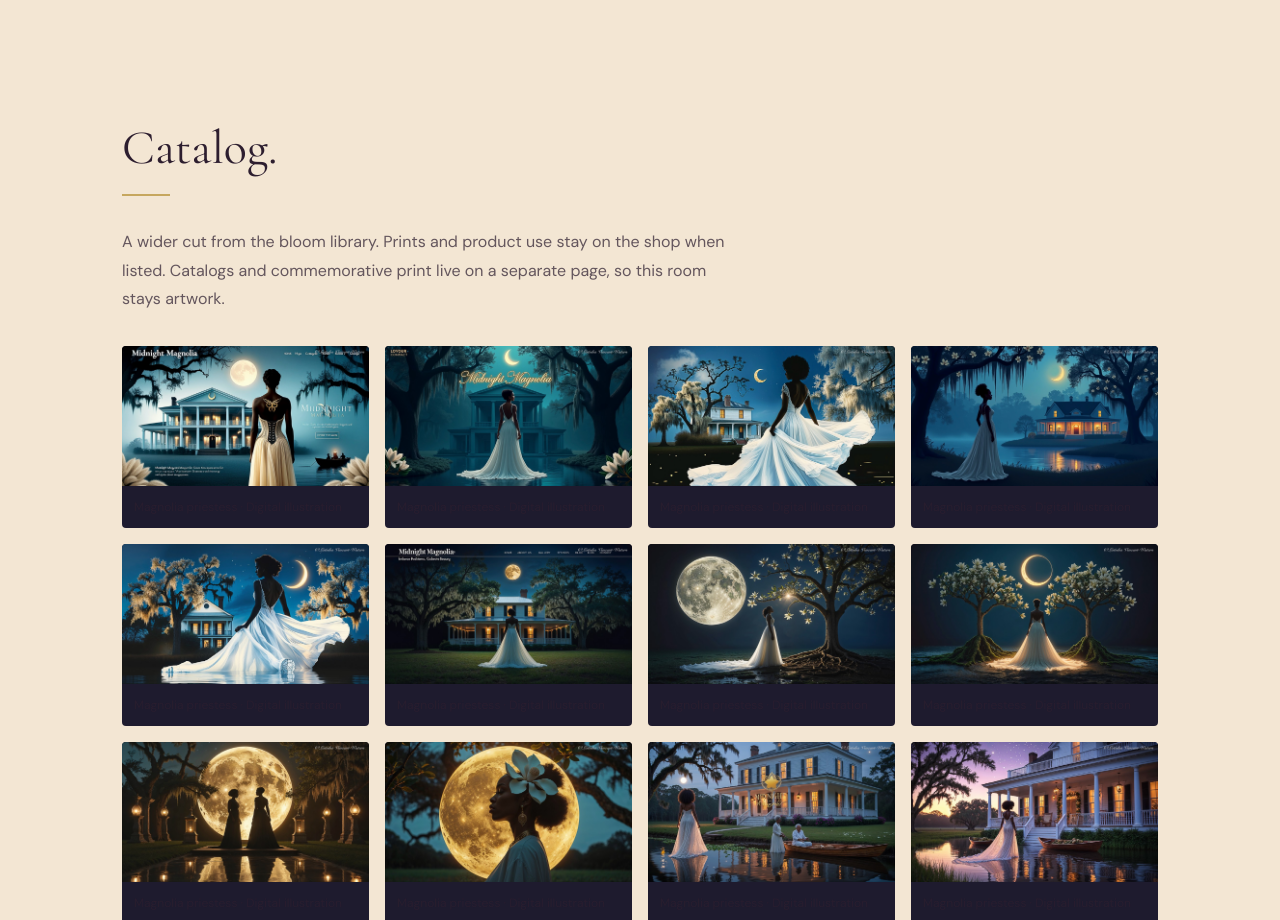
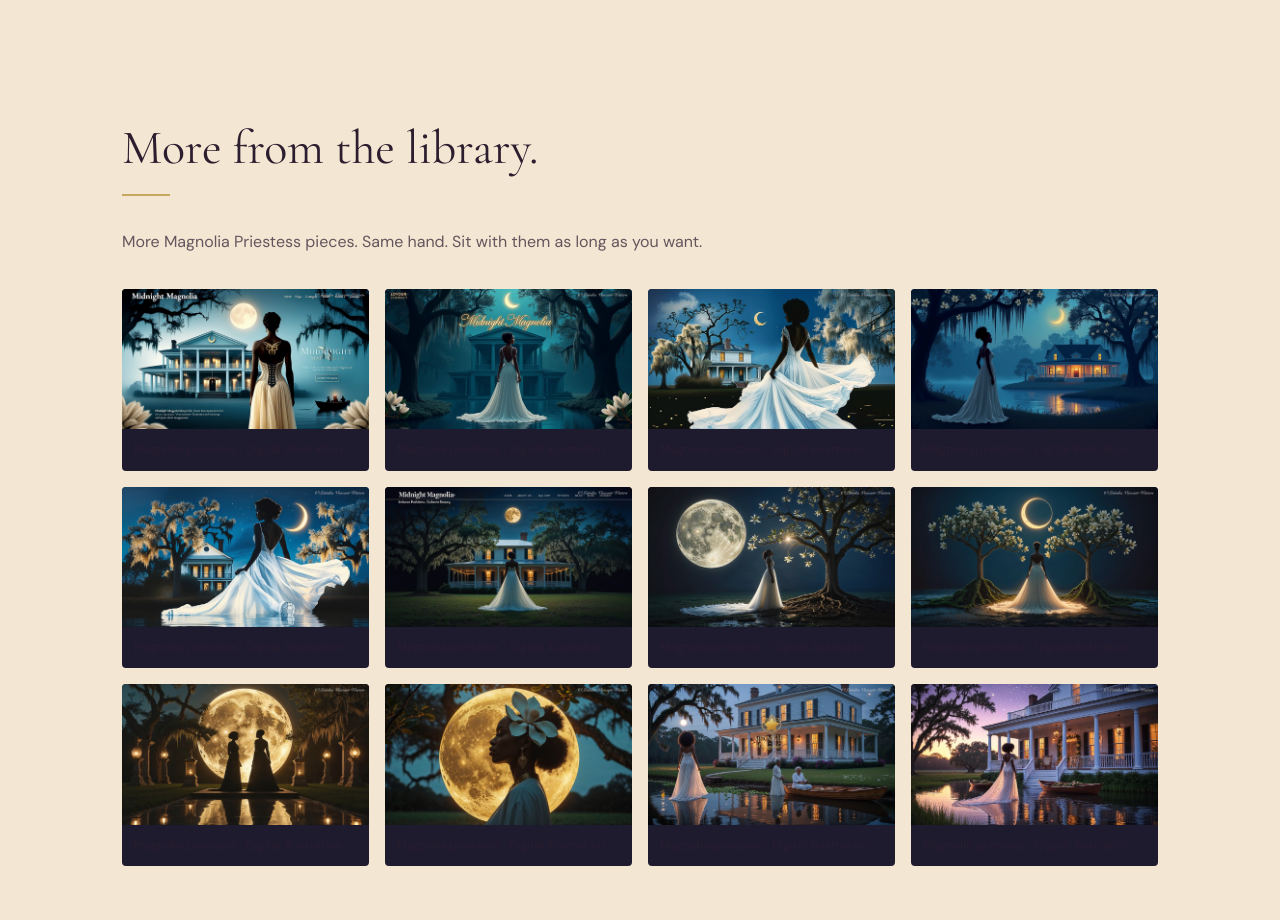
Before and after one commit to Rumi1013/MidnightMagnolia, a Next.js app: page /gallery in a window 1280 px wide. Shown: the part 1320-2240 px from the top of the page. Built offline with nearby package versions, Linux system fonts and the light colour scheme; no server answers.

Commit message:
fix(gallery): describe the extra blooms as artwork
Drop the Catalog heading and the shop/press-sample aside. That section
is more Magnolia Priestess pieces, not a product aisle.

Co-authored-by: Magnolia_musings <Rumi1013@users.noreply.github.com>

```diff
--- a/pages/gallery.jsx
+++ b/pages/gallery.jsx
@@ -54,11 +54,10 @@ export default function GalleryPage() {
         </section>
 
         <section className="section" style={{ paddingBottom: 'var(--space-2xl)' }}>
-          <h2>Catalog.</h2>
+          <h2>More from the library.</h2>
           <div className="divider" />
           <p className="muted" style={{ maxWidth: '56ch', marginBottom: 'var(--space-lg)' }}>
-            A wider cut from the bloom library. Prints and product use stay on the shop when listed.
-            Catalogs and commemorative print live on a separate page, so this room stays artwork.
+            More Magnolia Priestess pieces. Same hand. Sit with them as long as you want.
           </p>
           <div
             style={{
```
